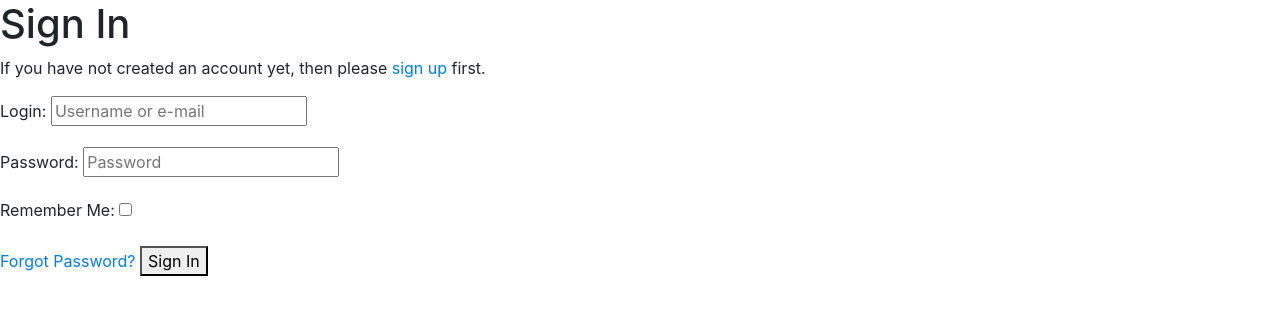
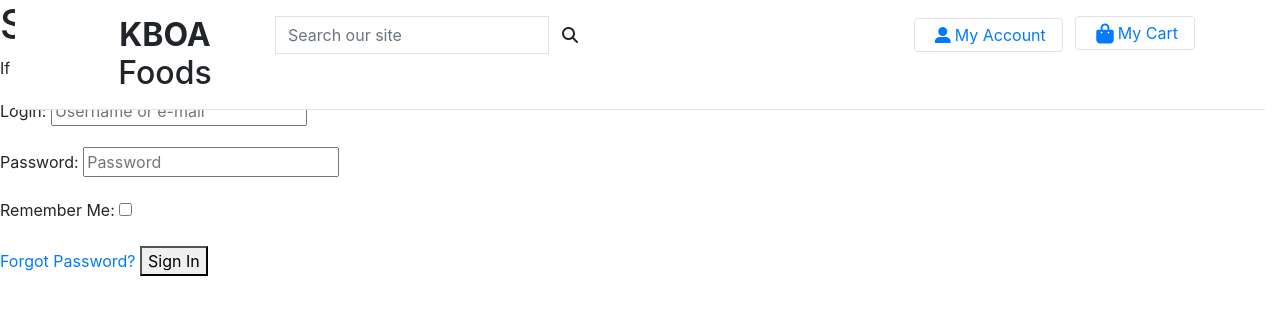
Before and after one commit to Code-Institute-Submissions/kboa_ecommerce_store-2, a Django app: page /accounts/login/ in a window 1280 px wide. Shown: the top 315 px of the page. Run offline with Django 3.2, Linux system fonts and the light colour scheme; some libraries are stand-ins or nearby versions.

Commit message:
Set up my account template on the main navigation

```diff
--- a/templates/base.html
+++ b/templates/base.html
@@ -33,7 +33,63 @@
     <title>KBOA Foods {% block extra_title %}{% endblock %}</title>
   </head>
   <body>
-    <header class="container-fluid fixed-top"></header>
+    <header class="container-fluid fixed-top">
+      <div class="p-3 text-center bg-white border-bottom">
+        <div class="container">
+          <div class="row gy-3">
+            <!-- Left Elements -->
+            <div class="col-lg-2 col-sm-4 col-4">
+              <a href="#" target="_blank" class="float-start"></a>
+              <h2 class="logo-font text-black my-0"><strong>KBOA</strong> Foods</h2>
+            </div>
+
+            <!-- Center Elements -->
+            <div class="order-lg-last col-lg-5 col-sm-8 col-8">
+              <ul class="list-inline list-unstyled text-center text-lg-right my-0">
+                <li class="list-inline-item dropdown">
+                  <div class="d-flex float-end">
+                    <a href="#" id="user-options" data-toggle="dropdown" aria-haspopup="true" aria-expanded="false" class="me-1 border rounded py-1 px-3 nav-link d-flex align-items-center" target="_blank"> <i class="fas fa-user-alt m-1 me-md-2"></i><p class="d-none d-md-block mb-0">My Account</p></a>
+                    <div class="dropdown-menu border-0" aria-labelledby="user-options">
+                      {% if request.user.is_authenticated %}
+                          {% if request.user.is_superuser %}
+                              <a href="#" class="dropdown-item">Product Management</a>
+                          {% endif %}
+                          <a href="#" class="dropdown-item">My Profile</a>
+                          <a href="#" class="dropdown-item">Logout</a>
+                      {% else %}
+                          <a href="#" class="dropdown-item">Register</a>
+                          <a href="#" class="dropdown-item">Login</a>
+                      {% endif %}
+                  </div>
+                  </div>
+                </li>
+                <li class="list-inline-item">
+                  <div class="d-flex float-end">
+                    <a href="#" class="me-1 border rounded py-1 px-3 nav-link d-flex align-items-center" target="_blank"> <i class="fas fa-shopping-bag fa-lg m-1 me-md-2"></i><p class="d-none d-md-block mb-0">My Cart</p></a>
+                  </div>
+                </li>
+              </ul>
+            </div>
+
+            <!-- Right Elements -->
+            <div class="col-lg-5 col-md-12 col-12">
+              <form method="GET" action="#">
+                <div class="input-group float-center">
+                  <div class="form-outline">
+                    <input class="form-control border border-black rounded-0" type="text" name="q" placeholder="Search our site" />
+                  </div>
+                  <button type="submit" class="btn btn-black shadow-0">
+                    <span class="icon">
+                      <i class="fas fa-search"></i>
+                    </span>
+                  </button>
+                </div>
+              </form>
+            </div>
+          </div>
+        </div>
+      </div>
+    </header>
 
     {% if messages %}
     <div class="message-container"></div>
```
Also changed, not shown: home/templates/home/index.html (+0 -33 lines).
